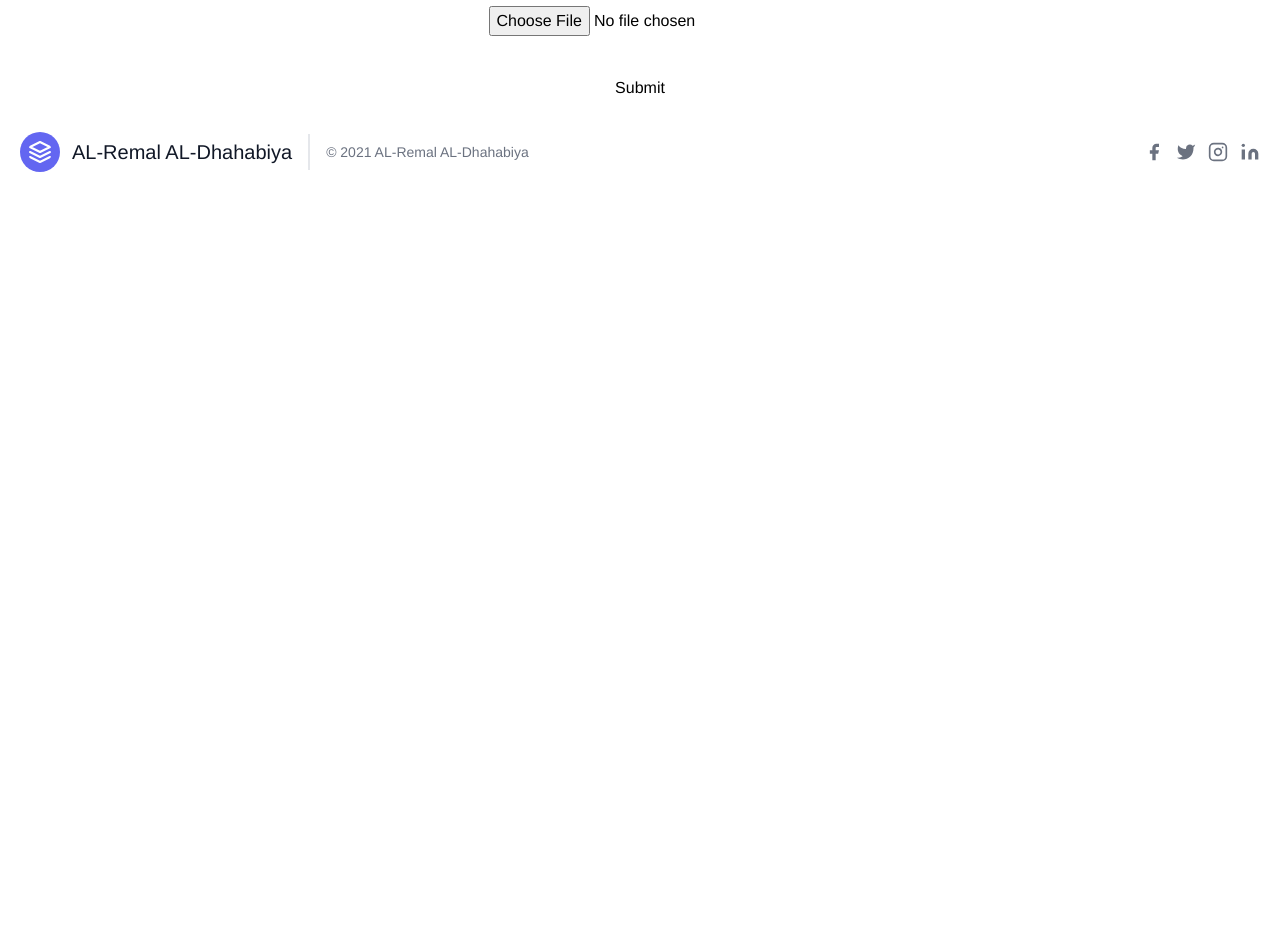
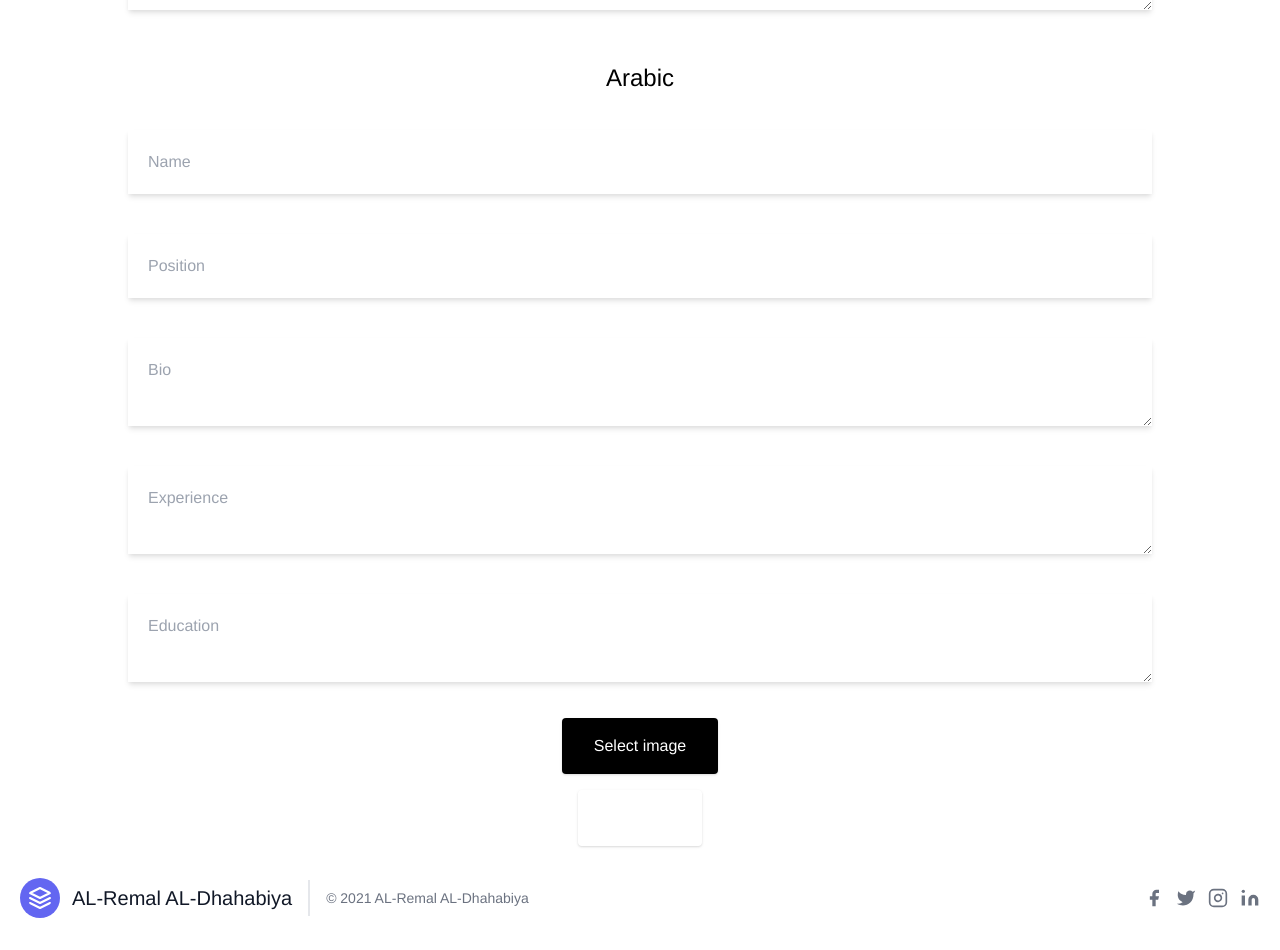
Before and after one commit to husseinTalal2/remal, a Next.js app: page /admin/addmember in a window 1280 px wide. Shown: the part 770-1720 px from the top of the page. Before the commit the page ends 974 px from the top, so only its background shows below. Built offline with nearby package versions, Linux system fonts and the light colour scheme.

Commit message:
adding arabic part

```diff
--- a/pages/admin/addmember.js
+++ b/pages/admin/addmember.js
@@ -19,6 +19,7 @@ function addmember() {
                     onSubmit={handleSubmit(onSubmit)}
                     className="flex flex-col justify-center items-center w-full mt-16"
                 >
+                    <label className="my-4 text-2xl">English</label>
                     <input
                         type="text"
                         placeholder="Name"
@@ -52,6 +53,40 @@ function addmember() {
                         placeholder="Education"
                     />
 
+                    <label className="mb-4 mt-8 text-2xl">Arabic</label>
+                    <input
+                        type="text"
+                        placeholder="Name"
+                        name="arName"
+                        ref={register({ required: true, maxLength: 80 })}
+                        className="p-5 my-5 shadow-md w-full"
+                    />
+                    <input
+                        type="text"
+                        placeholder="Position"
+                        name="arPosition"
+                        ref={register({ required: true, maxLength: 80 })}
+                        className="p-5 my-5 shadow-md w-full"
+                    />
+                    <textarea
+                        name="arBio"
+                        ref={register({ required: true })}
+                        placeholder="Bio"
+                        className="p-5 my-5 shadow-md w-full"
+                    />
+                    <textarea
+                        name="arExperience"
+                        ref={register({ required: true })}
+                        className="p-5 my-5 shadow-md w-full"
+                        placeholder="Experience"
+                    />
+                    <textarea
+                        name="arEducation"
+                        ref={register({ required: true })}
+                        className="p-5 my-5 shadow-md w-full"
+                        placeholder="Education"
+                    />
+                    <label className="custom-file-input bg-black shadow text-white px-8 py-4 my-4 rounded cursor-pointer">
                         <input
                             type="file"
                             name="imgs"
@@ -60,8 +95,17 @@ function addmember() {
                             onChange={(e) => {
                                 setImg(e.target.files[0]);
                             }}
+                            id="imgs-input"
+                            className="p-5 my-5"
                         />
-                    <button type="submit"> Submit </button>
+                        Select image
+                    </label>
+                    <button
+                        type="submit"
+                        className="submit-btn flex items-center shadow px-8 py-4 text-white rounded"
+                    >
+                        SUBMIT
+                    </button>
                 </form>
             </div>
             <Footer />
--- a/pages/admin/addpost.js
+++ b/pages/admin/addpost.js
@@ -11,7 +11,6 @@ function addpost() {
 
     const onSubmit = (data) => {
         firebaseFunctions.addPost(data, imgs);
-
     };
 
     return (
@@ -22,6 +21,7 @@ function addpost() {
                     onSubmit={handleSubmit(onSubmit)}
                     className="flex flex-col justify-center items-center w-full mt-16"
                 >
+                    <label className="my-4 text-2xl">English</label>
                     <input
                         type="text"
                         placeholder="Title"
@@ -41,6 +41,28 @@ function addpost() {
                         className="p-5 my-5 shadow-md w-full"
                         placeholder="Excerpt"
                     />
+                    <hr />
+                    <label className="mb-4 mt-8 text-2xl">Arabic</label>
+                    <input
+                        type="text"
+                        placeholder="Title"
+                        name="arTitle"
+                        ref={register({ required: true })}
+                        className="p-5 my-5 shadow-md w-full"
+                    />
+                    <textarea
+                        name="arBody"
+                        ref={register({ required: true })}
+                        className="p-5 my-5 shadow-md w-full"
+                        placeholder="Body"
+                    />
+                    <textarea
+                        name="arExcerpt"
+                        ref={register({ required: true, max: 200 })}
+                        className="p-5 my-5 shadow-md w-full"
+                        placeholder="Excerpt"
+                    />
+                    <label className="custom-file-input bg-black text-white px-8 py-4 my-4 rounded cursor-pointer">
                         <input
                             type="file"
                             name="imgs"
@@ -50,8 +72,17 @@ function addpost() {
                             }}
                             className="p-5 my-5"
                             required
+                            placeholder="click to choose"
+                            id="imgs-input"
                         />
-                    <button type="submit"> Submit </button>
+                            Select Images
+                        </label>
+                    <button
+                        type="submit"
+                        className="submit-btn flex items-center shadow px-8 py-4 text-white rounded"
+                    >
+                        SUBMIT
+                    </button>
                 </form>
             </div>
             <Footer />
--- a/pages/admin/gallery.js
+++ b/pages/admin/gallery.js
@@ -37,7 +37,12 @@ function gallery() {
                             Select Images
                         </label>
 
-                        <button type="submit" className="bg-blue-400 mt-8 py-4 rounded">Submit </button>
+                        <button
+                        type="submit"
+                        className="submit-btn flex justify-center mt-5 items-center shadow px-8 py-4 text-white rounded"
+                    >
+                        SUBMIT
+                    </button>
                     </form>
                 </div>
             </div>
```
Lines whose indentation alone changed are shown as unchanged.
